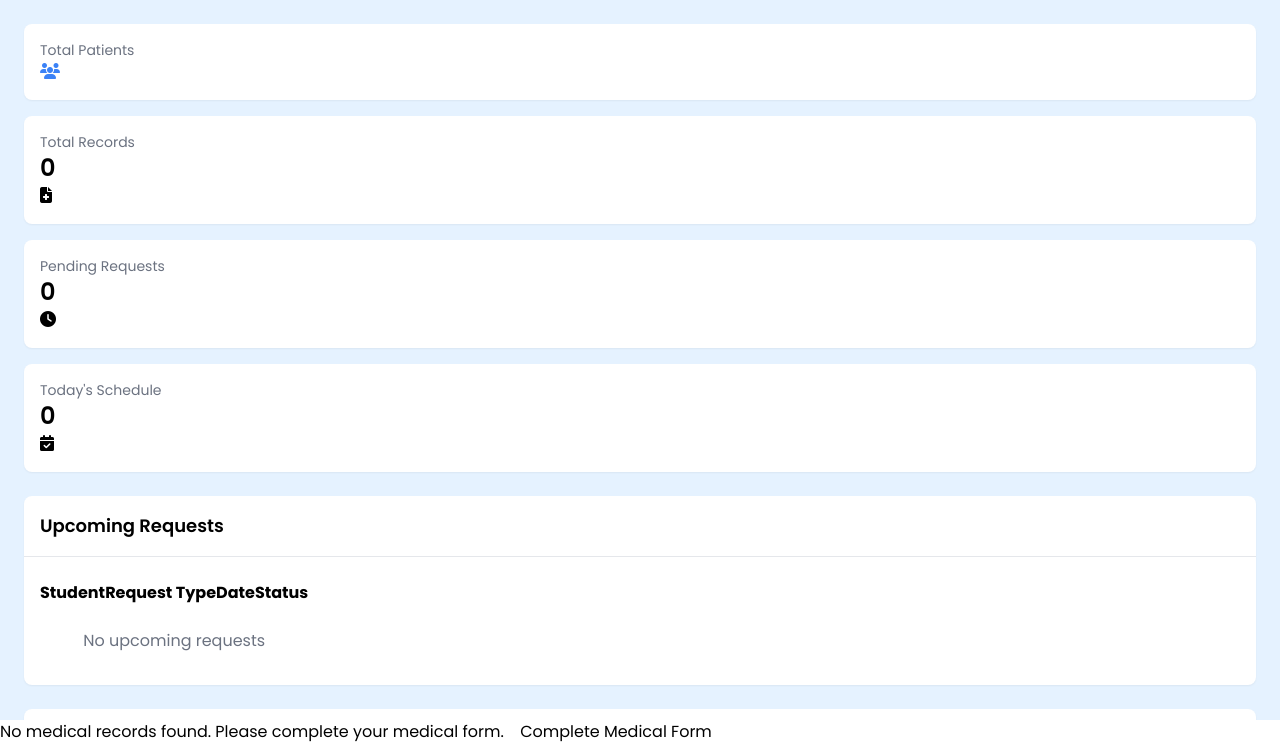
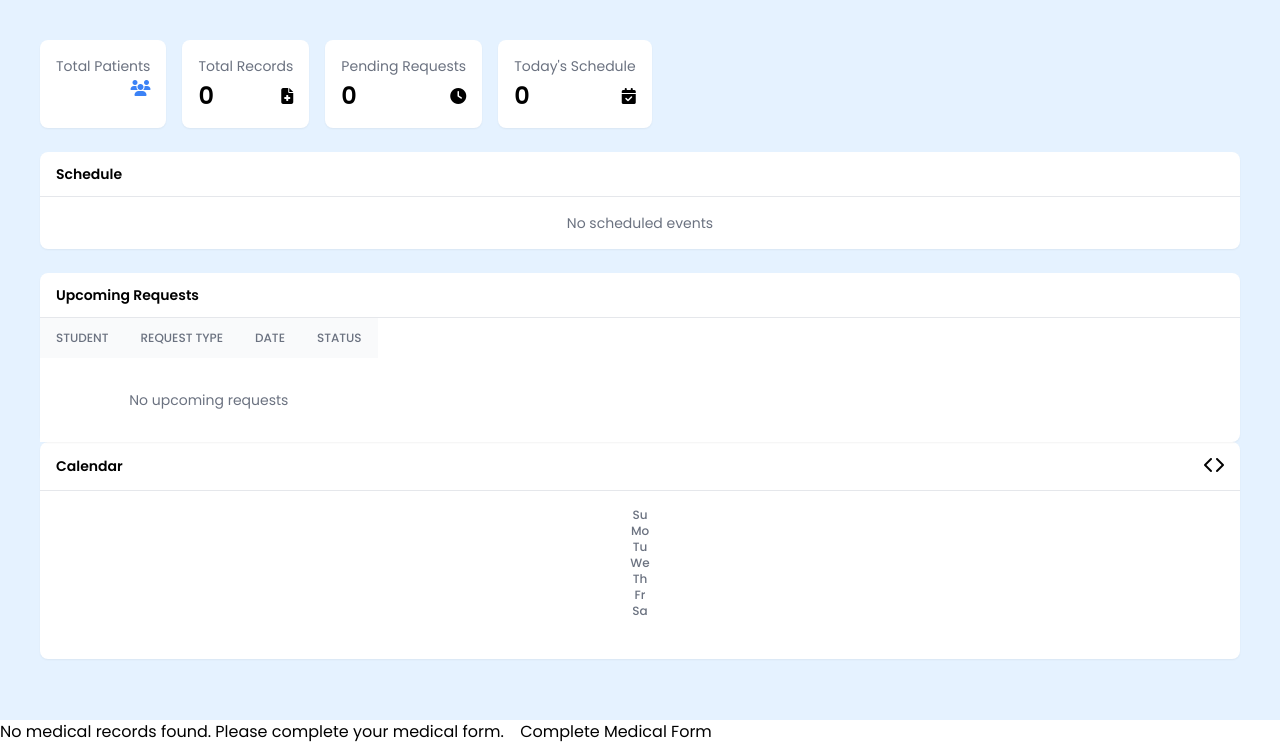
Before and after one commit to Jokbal88/capstone-v3, a Django app: template main/templates/admin_dashboard.html in a window 1280 px wide. Shown: the part 80-824 px from the top of the page. Run offline with Django 5.2, Linux system fonts and the light colour scheme; the template is opened without the code that fills it, so the values that code supplies are empty; parts of the project's set-up code (start-up, migrations or seed data) failed here and were passed over; some libraries are stand-ins or nearby versions.

Commit message:
Fixing admin dashboard, need to redo

```diff
--- a/main/templates/admin_dashboard.html
+++ b/main/templates/admin_dashboard.html
@@ -4,90 +4,130 @@
 {% block title %}HealthHub Connect | Admin Dashboard{% endblock %}
 
 {% block content %}
-<div class="w-full h-full">
+<div class="w-full h-full p-4">
     <!-- Stats Grid -->
-    <div class="grid grid-cols-4 gap-4">
+    <div class="flex gap-4 mb-6">
         <!-- Total Patients -->
-        <div class="bg-white p-4 rounded-lg shadow-sm">
-            <p class="text-sm text-gray-500">Total Patients</p>
+        <div class="flex-1 bg-white rounded-lg shadow-sm">
+            <div class="p-4">
+                <p class="text-sm text-gray-500 mb-1">Total Patients</p>
+                <div class="flex items-center justify-between">
                     <p class="text-2xl font-semibold">{{ total_patients }}</p>
                     <i class="fas fa-users text-blue-500"></i>
                 </div>
+            </div>
+        </div>
 
         <!-- Total Records -->
-        <div class="bg-white p-4 rounded-lg shadow-sm">
-            <p class="text-sm text-gray-500">Total Records</p>
+        <div class="flex-1 bg-white rounded-lg shadow-sm">
+            <div class="p-4">
+                <p class="text-sm text-gray-500 mb-1">Total Records</p>
+                <div class="flex items-center justify-between">
                     <p class="text-2xl font-semibold">{{ total_records|default:0 }}</p>
                     <i class="fas fa-file-medical text-green-500"></i>
                 </div>
+            </div>
+        </div>
 
         <!-- Pending Requests -->
-        <div class="bg-white p-4 rounded-lg shadow-sm">
-            <p class="text-sm text-gray-500">Pending Requests</p>
+        <div class="flex-1 bg-white rounded-lg shadow-sm">
+            <div class="p-4">
+                <p class="text-sm text-gray-500 mb-1">Pending Requests</p>
+                <div class="flex items-center justify-between">
                     <p class="text-2xl font-semibold">{{ pending_requests|default:0 }}</p>
                     <i class="fas fa-clock text-yellow-500"></i>
                 </div>
+            </div>
+        </div>
 
         <!-- Today's Schedule -->
-        <div class="bg-white p-4 rounded-lg shadow-sm">
-            <p class="text-sm text-gray-500">Today's Schedule</p>
+        <div class="flex-1 bg-white rounded-lg shadow-sm">
+            <div class="p-4">
+                <p class="text-sm text-gray-500 mb-1">Today's Schedule</p>
+                <div class="flex items-center justify-between">
                     <p class="text-2xl font-semibold">{{ todays_schedule|default:0 }}</p>
                     <i class="fas fa-calendar-check text-purple-500"></i>
                 </div>
             </div>
+        </div>
+    </div>
 
-    <!-- Main Content Grid -->
-    <div class="grid grid-cols-2 gap-6 mt-6">
-        <!-- Upcoming Requests Table -->
+    <!-- Main Content -->
+    <div class="space-y-6">
+        <!-- Top Row: Schedule and Upcoming Requests -->
+        <div class="grid grid-cols-2 gap-6">
+            <!-- Schedule Section -->
             <div class="bg-white rounded-lg shadow-sm">
-            <div class="p-4 border-b border-gray-200">
-                <h2 class="text-lg font-semibold">Upcoming Requests</h2>
+                <div class="px-4 py-3 border-b border-gray-200">
+                    <h2 class="text-sm font-semibold text-gray-800">Schedule</h2>
                 </div>
                 <div class="p-4">
-                <table class="min-w-full">
-                    <thead>
+                    <div class="space-y-3">
+                        {% for event in events %}
+                        <div class="flex items-start space-x-3">
+                            <div class="w-2 h-2 mt-1.5 bg-blue-500 rounded-full flex-shrink-0"></div>
+                            <div>
+                                <p class="text-sm font-medium text-gray-800">{{ event.student }}</p>
+                                <p class="text-xs text-gray-500">{{ event.service }} - {{ event.date }}</p>
+                            </div>
+                        </div>
+                        {% empty %}
+                        <p class="text-sm text-center text-gray-500">No scheduled events</p>
+                        {% endfor %}
+                    </div>
+                </div>
+            </div>
+
+            <!-- Upcoming Requests -->
+            <div class="bg-white rounded-lg shadow-sm">
+                <div class="px-4 py-3 border-b border-gray-200">
+                    <h2 class="text-sm font-semibold text-gray-800">Upcoming Requests</h2>
+                </div>
+                <div class="overflow-x-auto">
+                    <table class="min-w-full divide-y divide-gray-200">
+                        <thead class="bg-gray-50">
                             <tr>
-                            <th class="text-left py-2">Student</th>
-                            <th class="text-left py-2">Request Type</th>
-                            <th class="text-left py-2">Date</th>
-                            <th class="text-left py-2">Status</th>
+                                <th scope="col" class="px-4 py-3 text-left text-xs font-medium text-gray-500 uppercase">Student</th>
+                                <th scope="col" class="px-4 py-3 text-left text-xs font-medium text-gray-500 uppercase">Request Type</th>
+                                <th scope="col" class="px-4 py-3 text-left text-xs font-medium text-gray-500 uppercase">Date</th>
+                                <th scope="col" class="px-4 py-3 text-left text-xs font-medium text-gray-500 uppercase">Status</th>
                             </tr>
                         </thead>
-                    <tbody>
+                        <tbody class="bg-white divide-y divide-gray-200">
                             {% for request in upcoming_requests %}
-                        <tr>
-                            <td class="py-2">{{ request.patient.user.get_full_name }}</td>
-                            <td class="py-2">{{ request.request_type }}</td>
-                            <td class="py-2">{{ request.date_requested|date:"M d, Y" }}</td>
-                            <td class="py-2">
-                                <span class="px-2 py-1 rounded-full text-xs font-semibold
-                                    {% if request.status == 'pending' %}bg-yellow-100 text-yellow-800
-                                    {% elif request.status == 'approved' %}bg-green-100 text-green-800
-                                    {% else %}bg-red-100 text-red-800{% endif %}">
-                                    {{ request.status|title }}
+                            <tr class="hover:bg-gray-50">
+                                <td class="px-4 py-3 text-sm text-gray-900">{{ request.patient.user.get_full_name }}</td>
+                                <td class="px-4 py-3 text-sm text-gray-900">{{ request.request_type }}</td>
+                                <td class="px-4 py-3 text-sm text-gray-900">{{ request.date_requested|date:"M d, Y" }}</td>
+                                <td class="px-4 py-3 text-sm">
+                                    <span class="px-2 py-1 text-xs font-medium rounded-full
+                                        {% if not request.approve %}bg-yellow-100 text-yellow-800
+                                        {% else %}bg-green-100 text-green-800{% endif %}">
+                                        {% if request.approve %}Approved{% else %}Pending{% endif %}
                                     </span>
                                 </td>
                             </tr>
                             {% empty %}
                             <tr>
-                            <td colspan="4" class="text-center py-4 text-gray-500">No upcoming requests</td>
+                                <td colspan="4" class="px-4 py-8 text-sm text-center text-gray-500">No upcoming requests</td>
                             </tr>
                             {% endfor %}
                         </tbody>
                     </table>
                 </div>
             </div>
+        </div>
 
         <!-- Calendar Section -->
         <div class="bg-white rounded-lg shadow-sm">
-            <div class="p-4 border-b border-gray-200">
+            <div class="px-4 py-3 border-b border-gray-200">
                 <div class="flex justify-between items-center">
-                    <h2 class="text-lg font-semibold">Calendar</h2>
-                    <div class="flex space-x-4">
+                    <h2 class="text-sm font-semibold text-gray-800">Calendar</h2>
+                    <div class="flex items-center space-x-4">
                         <button onclick="previousMonth()" class="text-gray-600 hover:text-gray-800">
                             <i class="fas fa-chevron-left"></i>
                         </button>
-                        <span id="currentMonth" class="font-medium"></span>
+                        <span id="currentMonth" class="text-sm font-medium"></span>
                         <button onclick="nextMonth()" class="text-gray-600 hover:text-gray-800">
                             <i class="fas fa-chevron-right"></i>
                         </button>
@@ -95,31 +135,22 @@
                 </div>
             </div>
             <div class="p-4">
-                <div class="grid grid-cols-7 gap-1">
-                    <div class="text-center py-2 text-sm font-medium text-gray-600">Sun</div>
-                    <div class="text-center py-2 text-sm font-medium text-gray-600">Mon</div>
-                    <div class="text-center py-2 text-sm font-medium text-gray-600">Tue</div>
-                    <div class="text-center py-2 text-sm font-medium text-gray-600">Wed</div>
-                    <div class="text-center py-2 text-sm font-medium text-gray-600">Thu</div>
-                    <div class="text-center py-2 text-sm font-medium text-gray-600">Fri</div>
-                    <div class="text-center py-2 text-sm font-medium text-gray-600">Sat</div>
+                <!-- Calendar Grid -->
+                <div class="mb-4">
+                    <!-- Days Header -->
+                    <div class="grid grid-cols-7 text-center mb-2">
+                        <div class="text-xs font-medium text-gray-500">Su</div>
+                        <div class="text-xs font-medium text-gray-500">Mo</div>
+                        <div class="text-xs font-medium text-gray-500">Tu</div>
+                        <div class="text-xs font-medium text-gray-500">We</div>
+                        <div class="text-xs font-medium text-gray-500">Th</div>
+                        <div class="text-xs font-medium text-gray-500">Fr</div>
+                        <div class="text-xs font-medium text-gray-500">Sa</div>
                     </div>
-                <div id="calendar" class="grid grid-cols-7 gap-1"></div>
+                    <!-- Calendar Days -->
+                    <div id="calendar" class="grid grid-cols-7 gap-px bg-gray-200">
+                        <!-- Days will be inserted here by JavaScript -->
                     </div>
-            <div class="p-4 border-t border-gray-200">
-                <h3 class="font-medium mb-3">Schedule</h3>
-                <div class="space-y-2">
-                    {% for event in events %}
-                    <div class="flex items-center space-x-3">
-                        <div class="w-2 h-2 bg-blue-500 rounded-full"></div>
-                        <div>
-                            <p class="text-sm font-medium">{{ event.student }}</p>
-                            <p class="text-xs text-gray-500">{{ event.service }} - {{ event.date }}</p>
-                        </div>
-                    </div>
-                    {% empty %}
-                    <p class="text-center text-gray-500">No scheduled events</p>
-                    {% endfor %}
                 </div>
             </div>
         </div>
@@ -148,24 +179,49 @@
         const lastDay = new Date(currentDate.getFullYear(), currentDate.getMonth() + 1, 0);
         const totalDays = lastDay.getDate();
 
+        // Add empty cells for days before the first day of the month
         for (let i = 0; i < startingDay; i++) {
             const emptyCell = document.createElement('div');
+            emptyCell.className = 'bg-white h-12 text-center text-sm text-gray-400 flex items-center justify-center';
             calendar.appendChild(emptyCell);
         }
 
+        // Add the days of the month
         for (let day = 1; day <= totalDays; day++) {
             const cell = document.createElement('div');
-            cell.className = 'p-2 text-center hover:bg-gray-50 cursor-pointer';
+            cell.className = 'bg-white h-12 flex items-center justify-center relative';
 
             const currentDateStr = `${currentDate.getFullYear()}-${String(currentDate.getMonth() + 1).padStart(2, '0')}-${String(day).padStart(2, '0')}`;
             const hasEvent = calendarEvents.some(event => event.date === currentDateStr);
 
-            if (hasEvent) {
-                cell.className += ' bg-blue-100 text-blue-800 font-medium rounded';
+            const dayNumber = document.createElement('span');
+            dayNumber.className = 'text-sm';
+
+            // Highlight today
+            const today = new Date();
+            if (day === today.getDate() &&
+                currentDate.getMonth() === today.getMonth() &&
+                currentDate.getFullYear() === today.getFullYear()) {
+                dayNumber.className += ' w-6 h-6 bg-blue-500 text-white rounded-full flex items-center justify-center';
             }
 
-            cell.textContent = day;
+            if (hasEvent) {
+                const eventDot = document.createElement('div');
+                eventDot.className = 'absolute bottom-1 w-1 h-1 bg-blue-500 rounded-full';
+                cell.appendChild(eventDot);
+            }
+
+            dayNumber.textContent = day;
+            cell.appendChild(dayNumber);
             calendar.appendChild(cell);
+        }
+
+        // Add empty cells for remaining days to complete the grid
+        const remainingDays = 42 - (startingDay + totalDays); // 42 = 6 rows × 7 days
+        for (let i = 0; i < remainingDays; i++) {
+            const emptyCell = document.createElement('div');
+            emptyCell.className = 'bg-white h-12 text-center text-sm text-gray-400 flex items-center justify-center';
+            calendar.appendChild(emptyCell);
         }
     }
 
@@ -180,6 +236,6 @@
     }
 
     // Initialize calendar
-    updateCalendar();
+    document.addEventListener('DOMContentLoaded', updateCalendar);
 </script>
 {% endblock %}
--- a/main/views.py
+++ b/main/views.py
@@ -264,14 +264,14 @@ def admin_dashboard_view(request):
     # Get total medical records
     total_records = PhysicalExamination.objects.count()
 
-    # Get pending requests
-    pending_requests = PatientRequest.objects.filter(status='pending').count()
+    # Get pending requests (not approved)
+    pending_requests = PatientRequest.objects.filter(approve=False).count()
 
     # Get today's schedule count
     today = timezone.now().date()
     todays_schedule = PatientRequest.objects.filter(
         date_requested__date=today,
-        status='approved'
+        approve=True
     ).count()
 
     # Get upcoming requests
```
Lines whose indentation alone changed are shown as unchanged.
